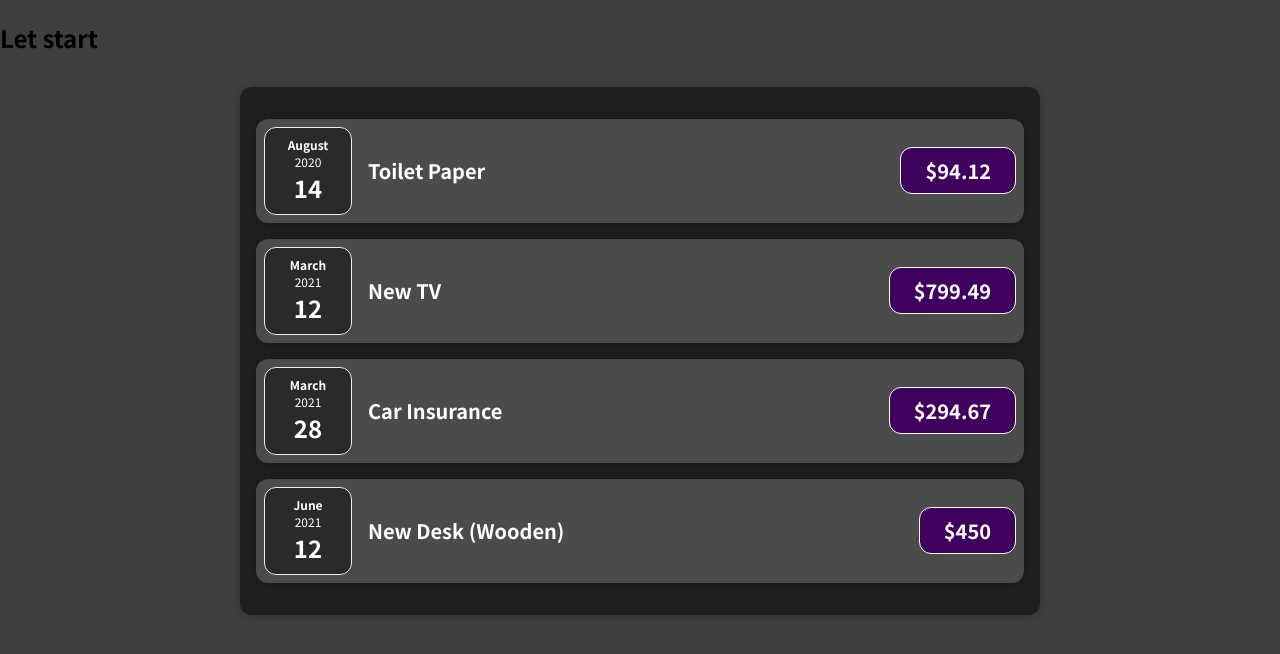
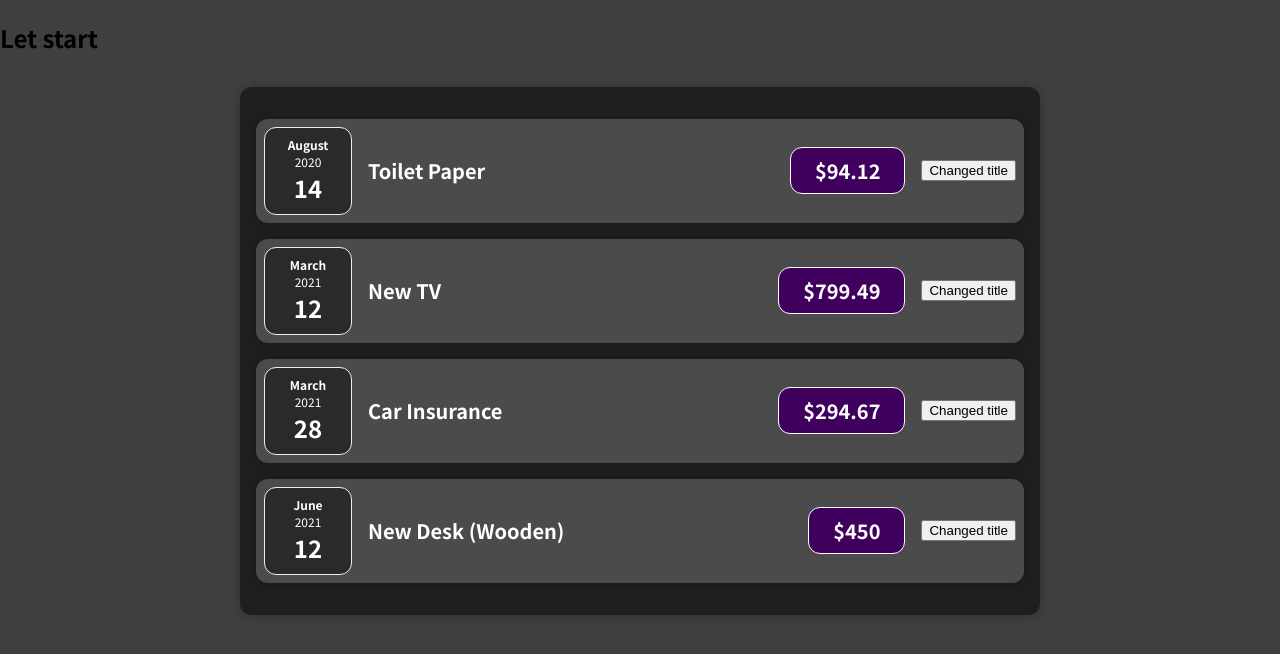
Before and after one commit to arkadiyshin/-learn-react-guide, a React (Create React App) app: page / in a window 1280 px wide. Shown: the top 654 px of the page. Built offline with nearby package versions, Linux system fonts and the light colour scheme.

Commit message:
feat(expense): add useState to ExpenseItem

```diff
--- a/src/components/Expenses/ExpenseItem.js
+++ b/src/components/Expenses/ExpenseItem.js
@@ -1,16 +1,23 @@
-import React from 'react';
+import React, { useState } from 'react';
 
 import ExpenseDate from './ExpenseDate';
 import Card from '../UI/Card';
 import './ExpenseItem.css';
 
 const ExpenseItem = (props) => {
+  const [title, setTitle] = useState(props.title);
+
+  const clickHandler = () => {
+    setTitle('Updated')
+  }
+
   return (
     <Card className='expense-item'>
       <ExpenseDate date={props.date} />
       <div className='expense-item__description'>
-        <h2>{props.title}</h2>
+        <h2>{title}</h2>
         <div className='expense-item__price'>${props.amount}</div>
+        <button onClick={clickHandler}>Changed title</button>
       </div>
     </Card>
   );
```
